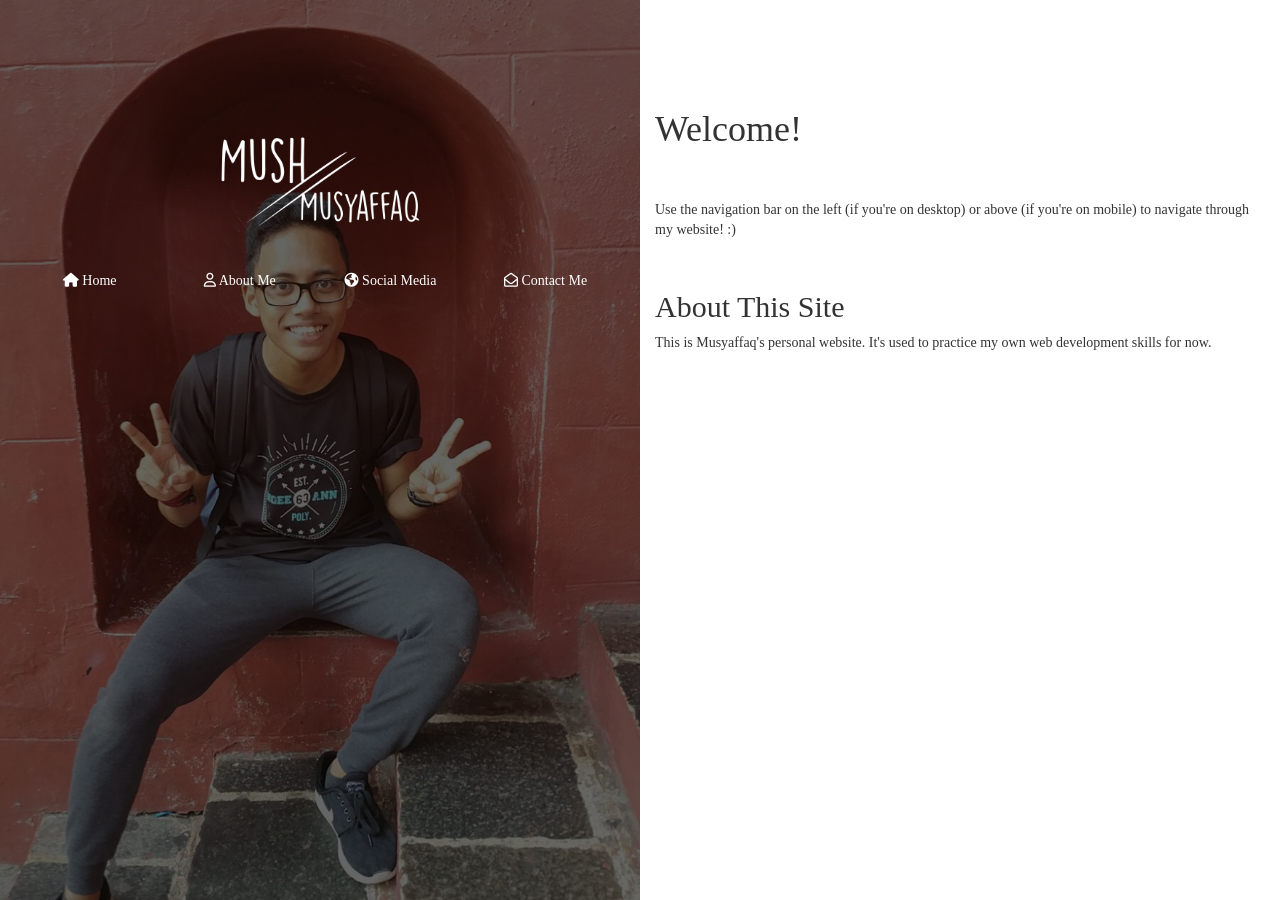
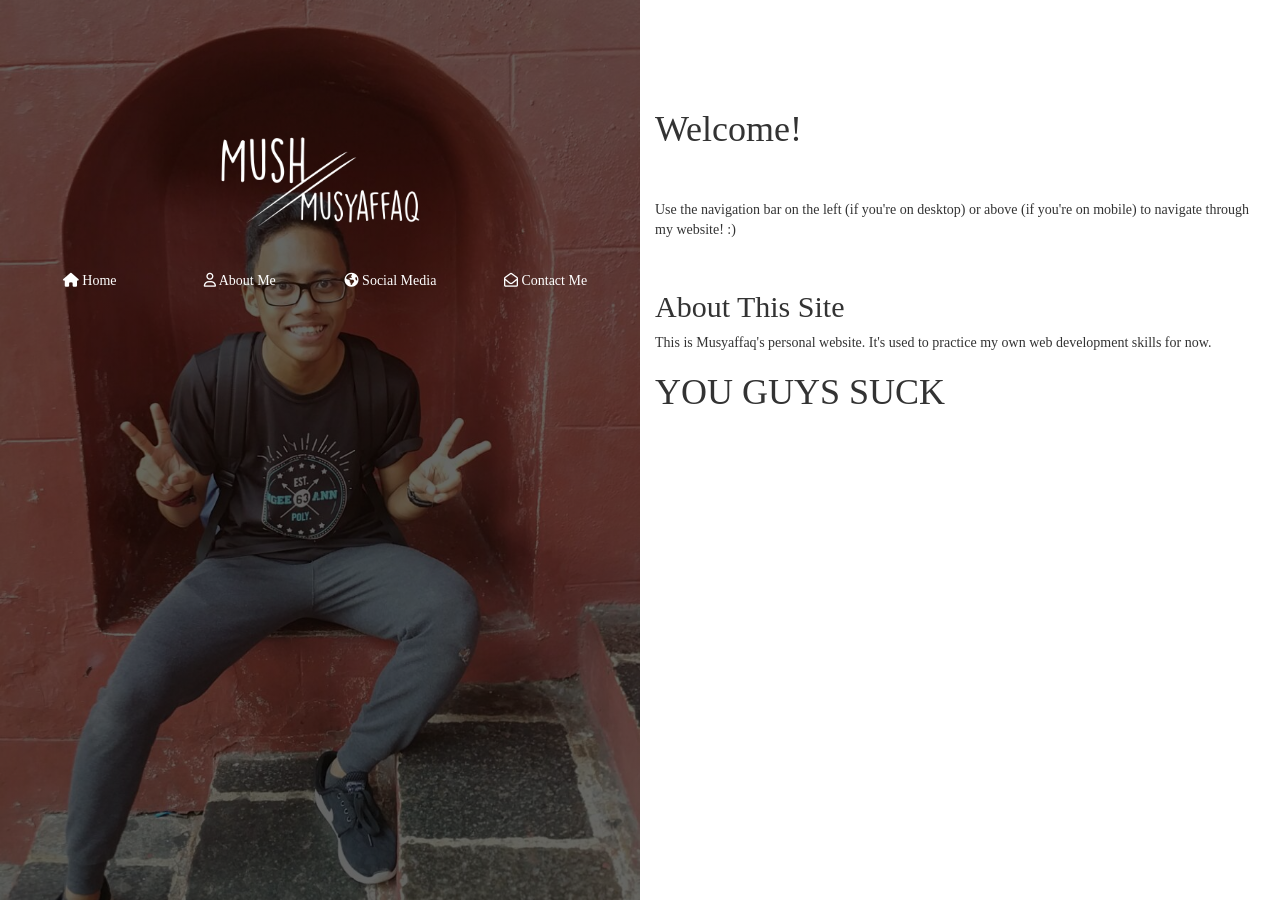
Before and after one commit to Musyaffaq/Musyaffaq.github.io, a Jekyll site: the page built from index.html, in a window 1280 px wide. Built offline with Jekyll 4.4.1, drawn with Linux system fonts in a browser that asks for light colours; nearby versions of some CDN libraries; some web fonts are replaced.

Commit message:
Update for fun

```diff
--- a/index.html
+++ b/index.html
@@ -9,3 +9,4 @@ title: Musyaffaq
 <br/>
 <h2>About This Site</h2>
 <p>This is Musyaffaq's personal website. It's used to practice my own web development skills for now.</p>
+<h1>YOU GUYS SUCK</h1>
```
